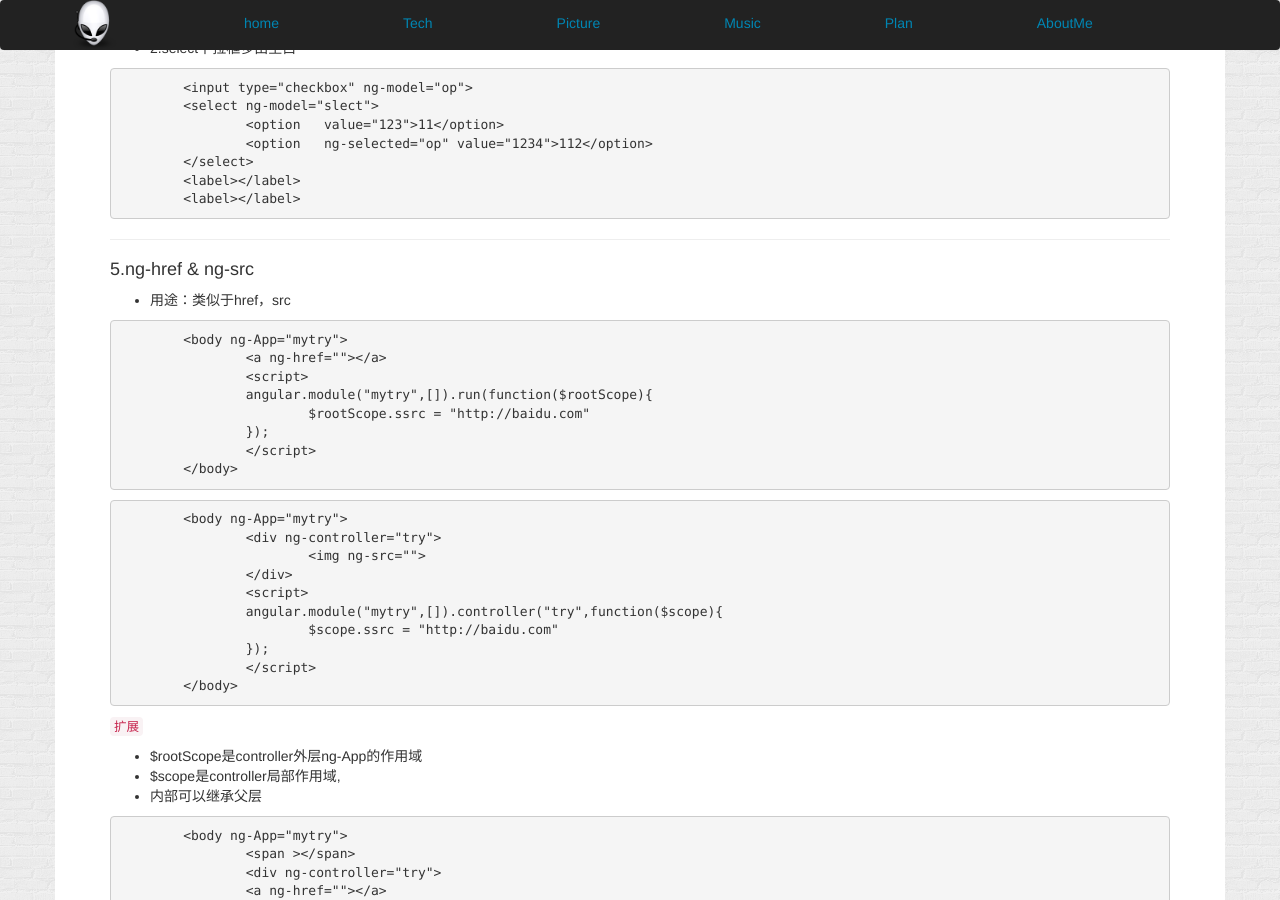
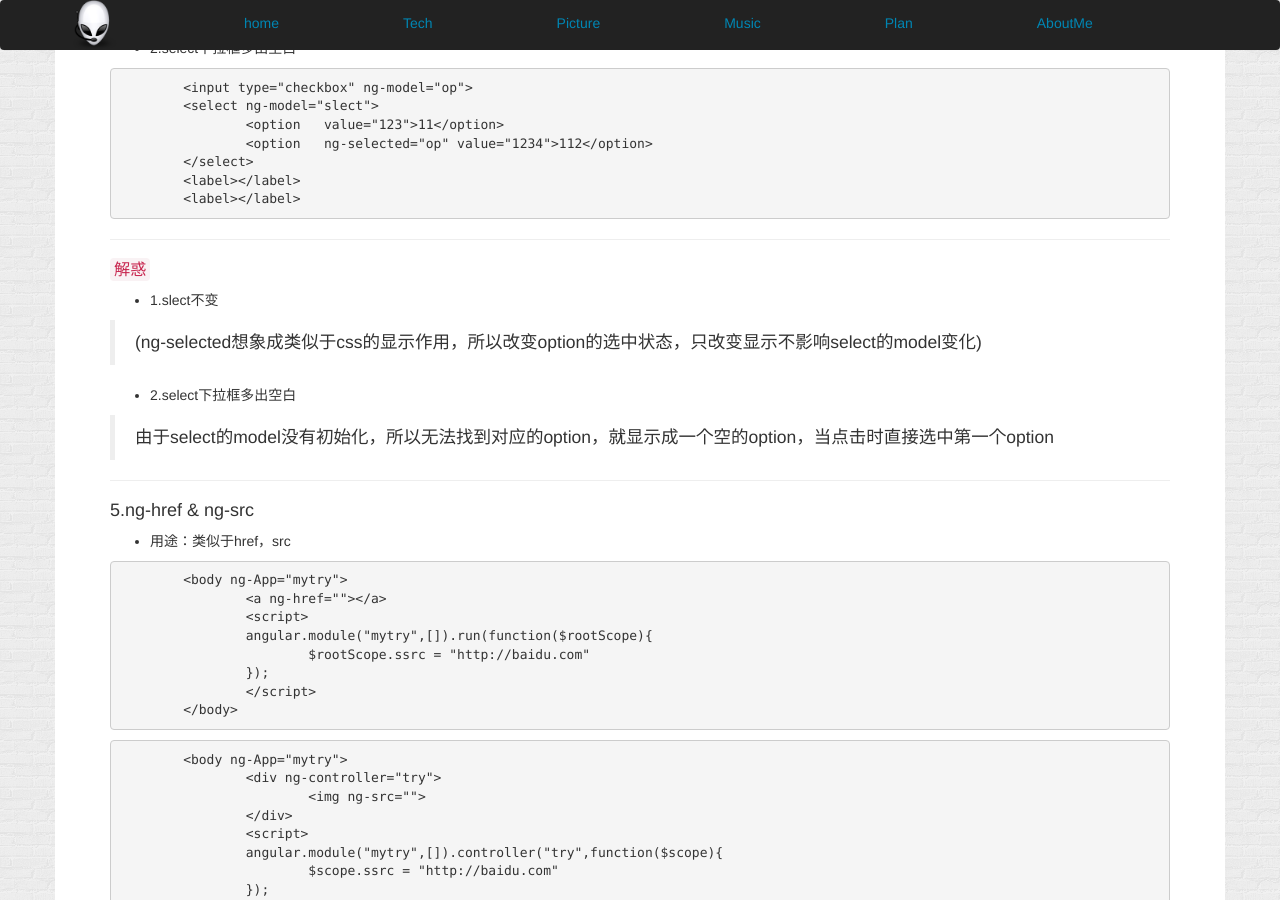
Before and after one commit to GeorageLiang/georageliang.github.com, a Jekyll site: the page built from md/angularJs.md, in a window 1280 px wide and 900 px high, scrolled down 1030 px. Built offline with Jekyll 4.4.1, drawn with Linux system fonts in a browser that asks for light colours; Markdown is read by kramdown in place of the engine named in the settings; comment, search, counter and statistics services are not loaded.

Commit message:
Update angularJs.md

````diff
--- a/md/angularJs.md
+++ b/md/angularJs.md
@@ -76,6 +76,19 @@ AngularJs 学习
 ```
 
 ---
+
+####`解惑`
+
+- 1.slect不变
+
+> (ng-selected想象成类似于css的显示作用，所以改变option的选中状态，只改变显示不影响select的model变化)
+
+- 2.select下拉框多出空白
+
+> 由于select的model没有初始化，所以无法找到对应的option，就显示成一个空的option，当点击时直接选中第一个option
+
+---
+
 ####5.ng-href & ng-src
 
 - 用途：类似于href，src
````
